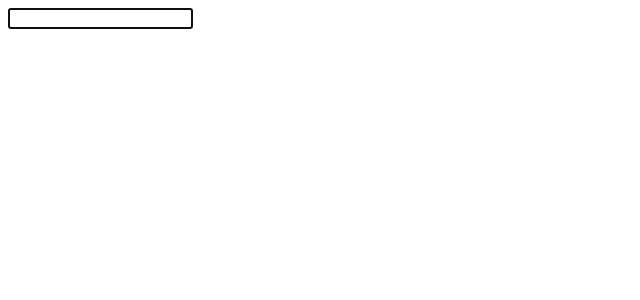
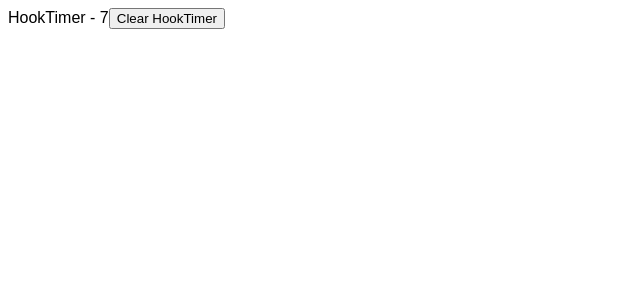
Before and after one commit to AnikBhadra/react101, a React (Vite) app: page / in a window 1280 px wide. Shown: the top 300 px of the page, without its empty margins (0-640 px from the left). Built offline with nearby package versions, Linux system fonts and the light colour scheme.

Commit message:
useRef Hook part2

```diff
--- /dev/null
+++ b/Components/HookTimer.jsx
@@ -0,0 +1,26 @@
+import React, { useState, useEffect, useRef } from 'react'
+
+function HookTimer() {
+
+    const [timer, setTimer] = useState(0)
+    const intervalRef = useRef()
+
+    useEffect(() => {
+        intervalRef.current = setInterval(() => {
+            setTimer(prevTimer => prevTimer + 1)
+        }, 1000)
+
+        return () => {
+            clearInterval(intervalRef.current)
+        }
+    }, [])
+
+    return (
+        <div>
+            HookTimer - {timer}
+            <button onClick={() => clearInterval(intervalRef.current)} > Clear HookTimer</button>
+        </div>
+    )
+}
+
+export default HookTimer
--- a/src/App.jsx
+++ b/src/App.jsx
@@ -1,12 +1,12 @@
 import React from "react";
-import FocusInputO from "../Components/FocusInputO";
+import HookTimer from "../Components/HookTimer";
 import "./App.css";
 
 
 function App() {
   return (
     <div>
-      <FocusInputO />
+      <HookTimer />
     </div>
   )
 }
```
